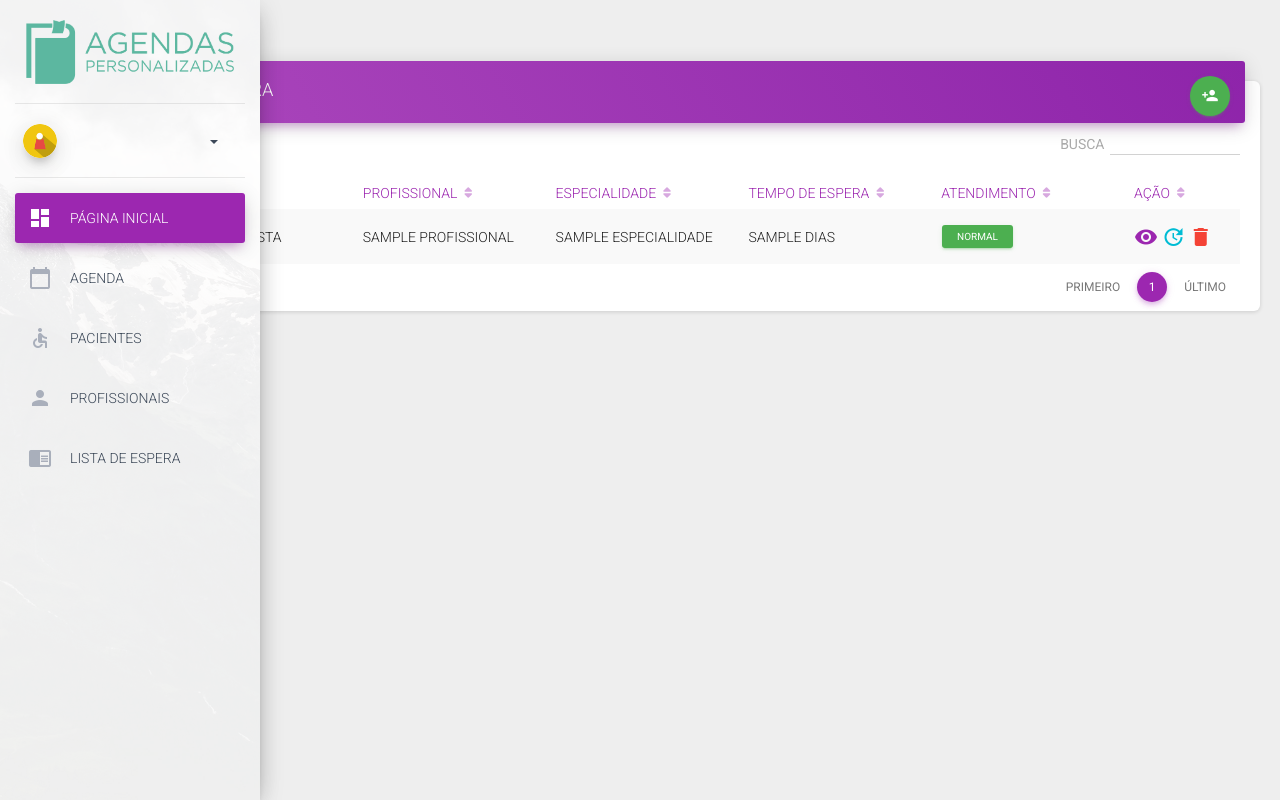
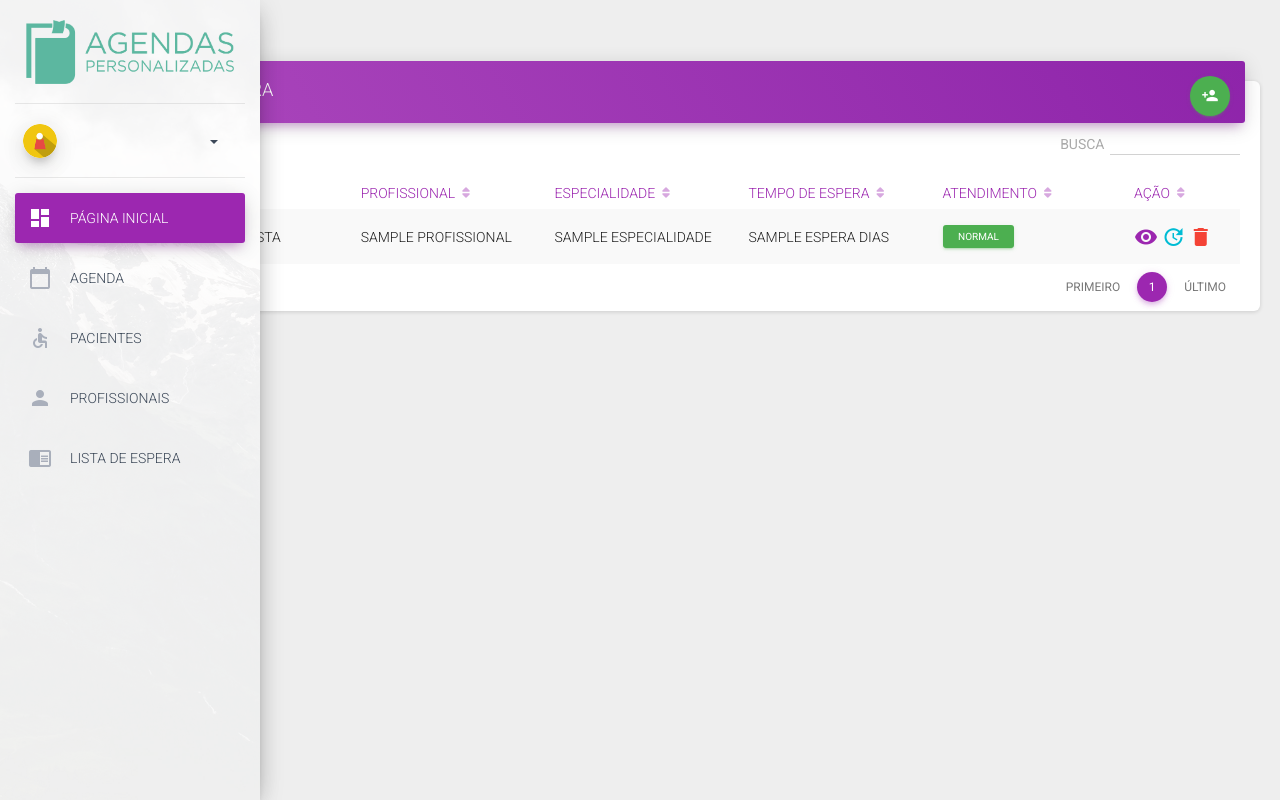
Before and after one commit to Ismaelg12/app_ceo, a Django app: template core/templates/lista_de_espera/lista.html in a window 1280 px wide. Run offline with Django 3.2, Linux system fonts and the light colour scheme; the template is opened without the code that fills it: most values are stand-ins (such as "Sample title", 1, 10 or a date in 2020); some libraries are stand-ins or nearby versions.

Commit message:
tentativa de corrigir dias

```diff
--- a/core/models.py
+++ b/core/models.py
@@ -52,7 +52,7 @@ class ListaEspera(models.Model):
     def __str__(self):
         return self.nome
 
-    def idade(self):
+    def espera(self):
         return int((datetime.now().date()-self.criado_em).days/365.25)
 
 
--- a/core/templates/lista_de_espera/lista.html
+++ b/core/templates/lista_de_espera/lista.html
@@ -37,10 +37,10 @@
                           <td>{{l.nome|title}}</td>
                           <td>{{l.profissional}}</td>
                           <td>{{l.especialidade}}</td>
-                          <td>{% if l.get_idade > 30%}
-                                <span class="btn btn-danger btn-group btn-xs">{{l.get_idade}} Dias</span>
+                          <td>{% if l.espera > 30%}
+                                <span class="btn btn-danger btn-group btn-xs">{{l.espera}} Dias</span>
 {%else%}
-                              {{l.get_idade}} Dias
+                              {{l.espera}} Dias
                               {% endif %}
                         </td>
 
```
